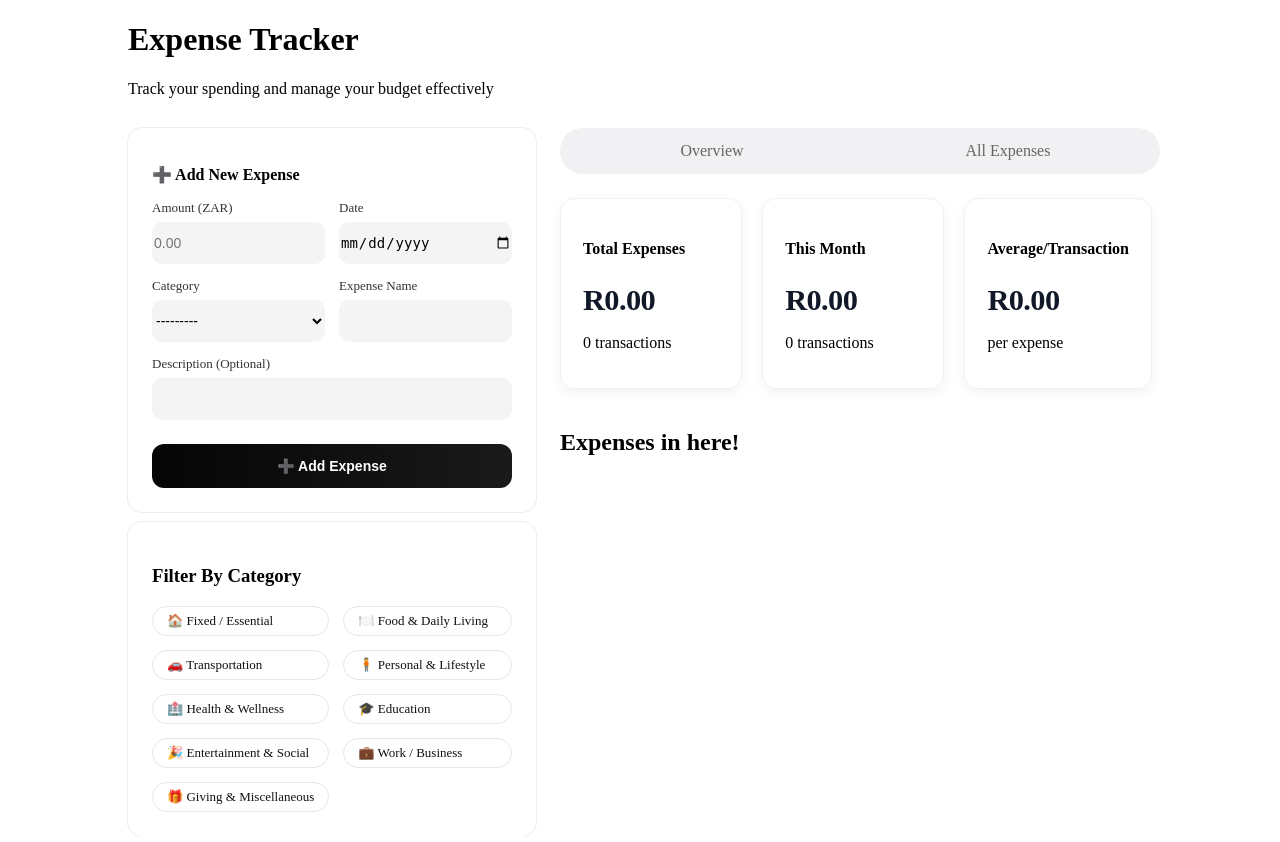
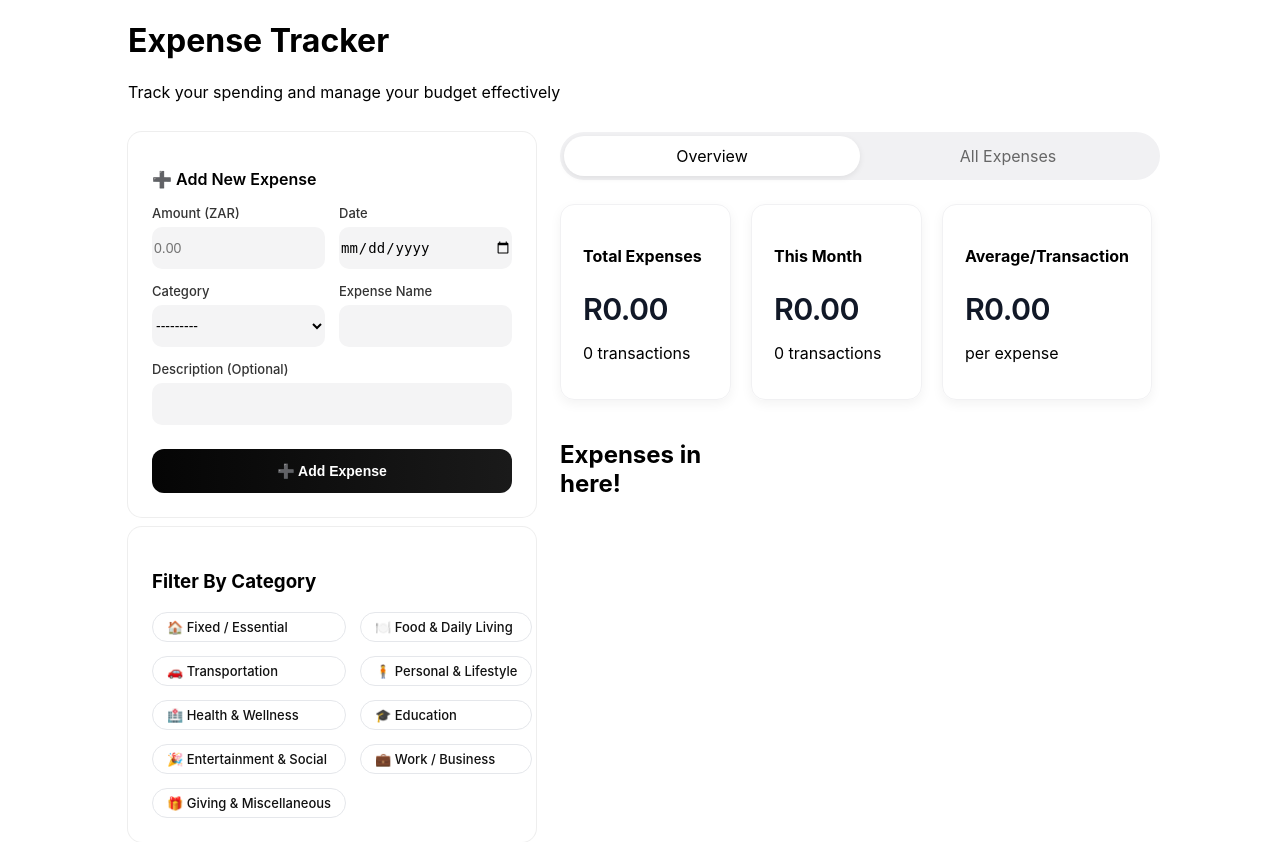
Before and after one commit to remonejacobs/Expense-Tracker, a Django app: page / in a window 1280 px wide. Run offline with Django 5.2, Linux system fonts and the light colour scheme; tables that the repository leaves empty hold one stand-in row (values such as "Sample post").

Commit message:
remone - styled the clickable nav

```diff
--- a/expense_tracker/views.py
+++ b/expense_tracker/views.py
@@ -16,6 +16,7 @@ class ExpenseTrackerView(View):
         context = {
             'form': form,
             'expenses': expenses,
+            'active_tab': self.template_name.replace('.html', '')
         }
 
         return render(request, self.template_name, context)
@@ -31,6 +32,7 @@ class ExpenseTrackerView(View):
         context = {
             'form': NewExpenseForm(),
             'expenses': expenses,
+            'active_tab': self.template_name.replace('.html', '')
         }
 
         return render(request, self.template_name, context)
@@ -46,7 +48,8 @@ class ExpenseListView(View):
 
         context = {
             'form': NewExpenseForm(),
-            'expenses': expenses
+            'expenses': expenses,
+            'active_tab': 'expenses'
         }
 
         render_response = render(request, self.template_name, context)
--- a/static/css/styles.css
+++ b/static/css/styles.css
@@ -3,6 +3,7 @@ body {
     color: black;
     margin: 0;
     padding: 0;
+    font-family: "Inter", system-ui, -apple-system, BlinkMacSystemFont, sans-serif;
 }
 
 main {
@@ -224,6 +225,7 @@ select:disabled {
     background: #fff;
     color: #000;
     box-shadow: 0 2px 6px rgba(0,0,0,0.08);
+    border-radius: 999px;
 }
 
 .stats {
--- a/templates/base.html
+++ b/templates/base.html
@@ -29,8 +29,8 @@
 {#                    {% include 'overview.html' %}#}
 
                     <div class="view-switch">
-                        <a href="{% url 'expense-tracker' %}" class="view">Overview</a>
-                        <a href="{% url 'expense_list' %}" class="view">All Expenses</a>
+                        <a href="{% url 'expense-tracker' %}" class="view {% if active_tab == 'overview' %}active{% endif %}">Overview</a>
+                        <a href="{% url 'expense_list' %}" class="view {% if active_tab == 'expenses' %}active{% endif %}">All Expenses</a>
                     </div>
                     {% block overview %}
 
```
